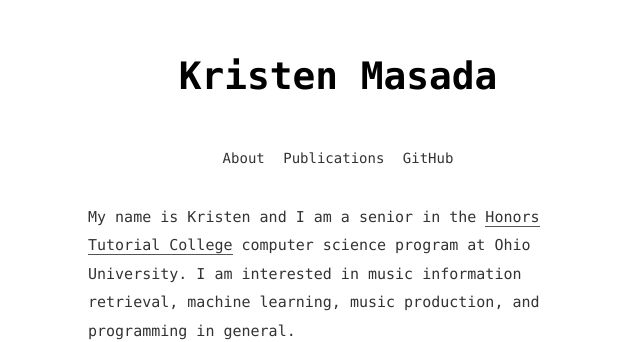
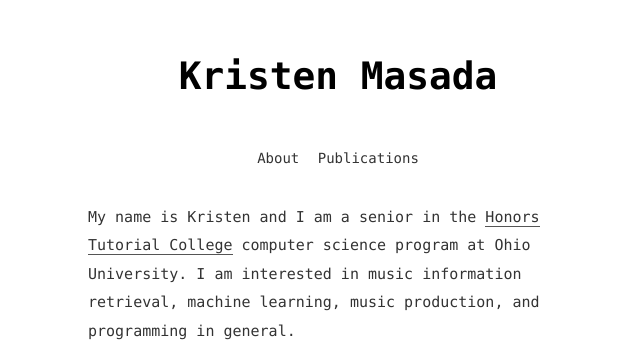
Before and after one commit to kristenmasada/kristenmasada.github.io, a Jekyll site: the page built from about.md, in a window 1280 px wide. Shown: the top 342 px of the page, without its empty margins (302-942 px from the left). Built offline with Jekyll 4.4.1, drawn with Linux system fonts in a browser that asks for light colours.

Commit message:
Edited header.

```diff
--- a/_includes/header.html
+++ b/_includes/header.html
@@ -16,6 +16,5 @@
 
 	<a href="{{ '/about' | prepend: site.baseurl }}">About</a>
 	<a href="{{ '/publications' | prepend: site.baseurl }}">Publications</a>
-	<a href="https://github.com/kristenmasada">GitHub</a>
 
 </aside>
```
